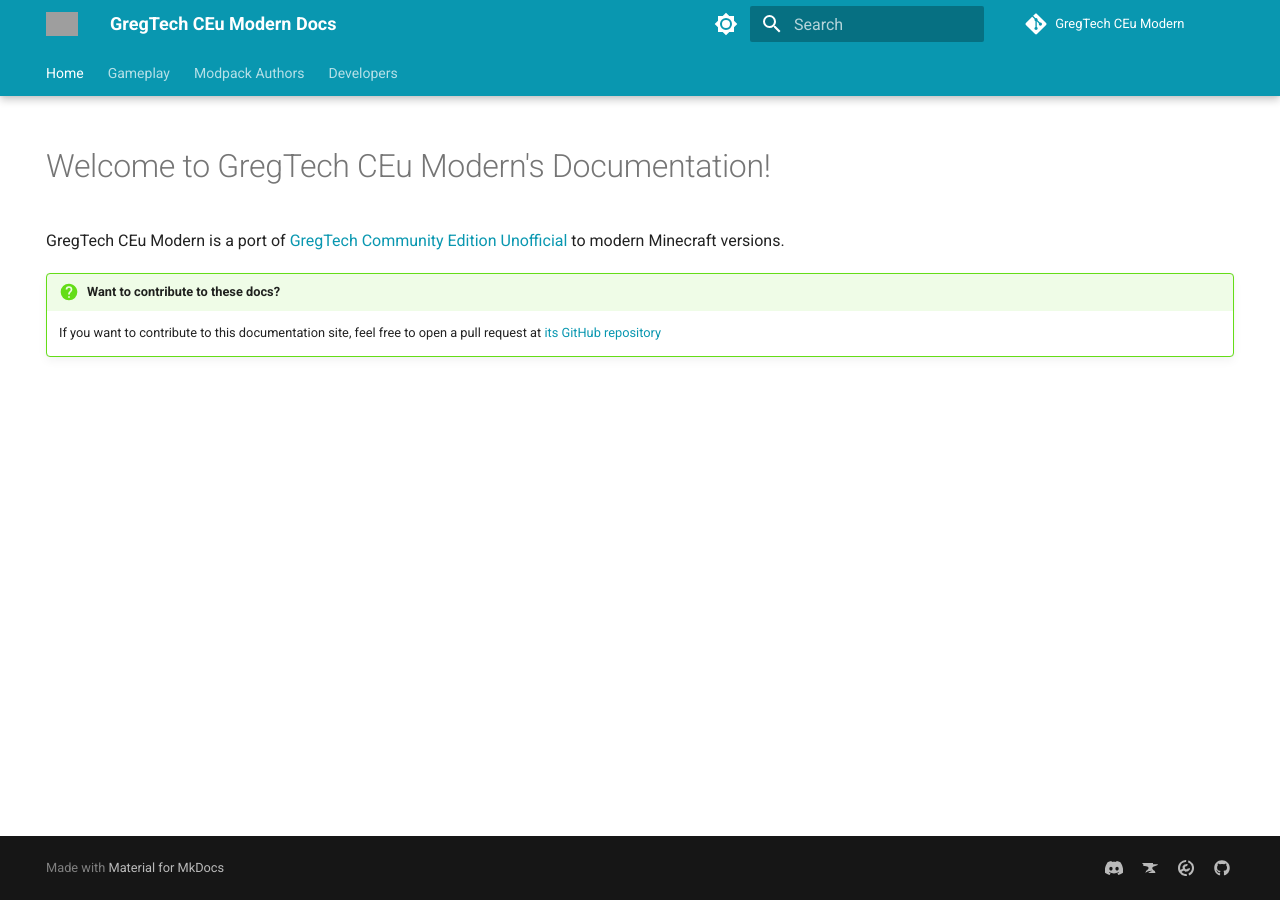
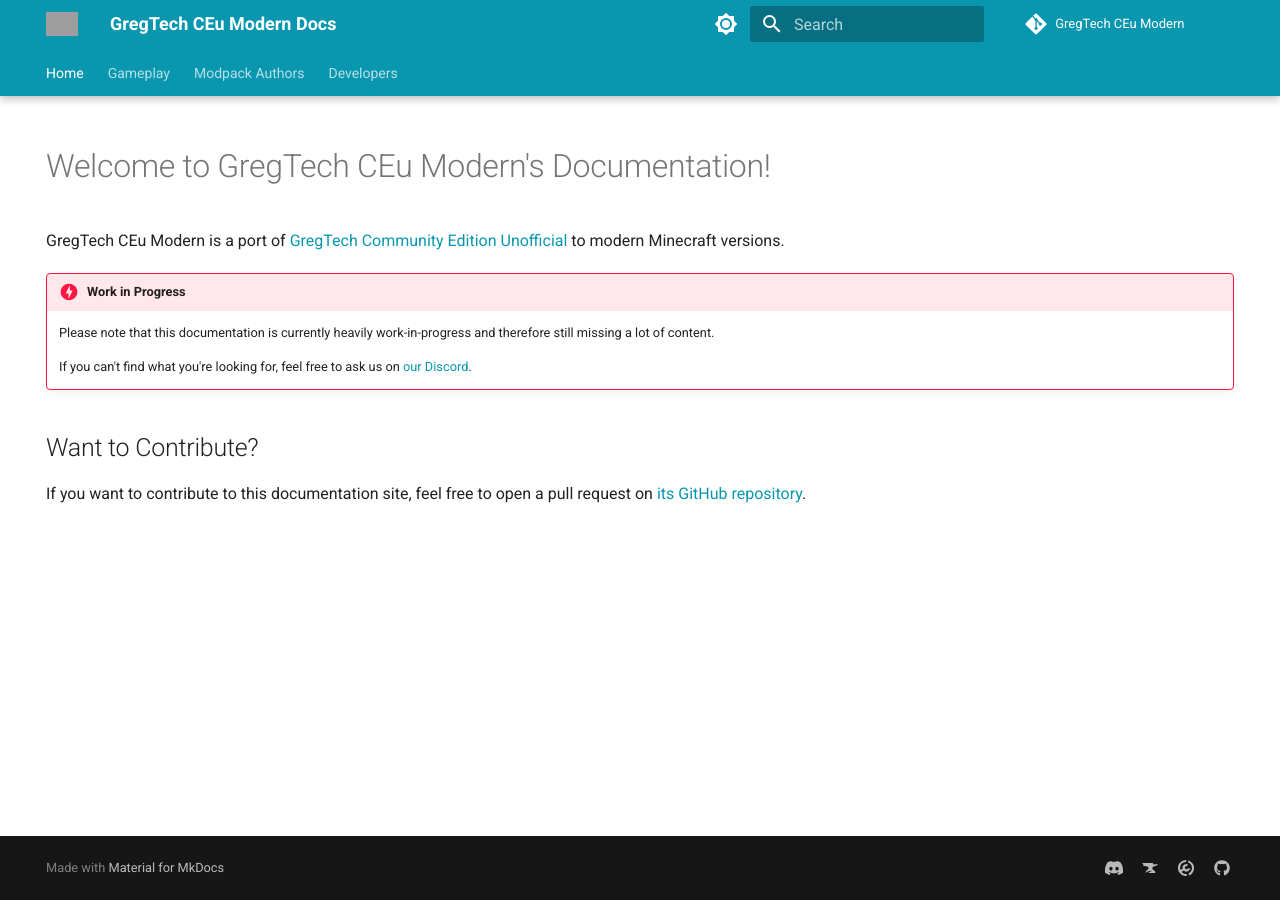
Before and after one commit to GregTechCEu/gtceu-modern-docs, an MkDocs documentation site: the page built from docs/index.md, in a window 1280 px wide. Built offline with MkDocs 1.6.1 and Material for MkDocs 9.7.7, drawn with Linux system fonts in a browser that asks for light colours; comment, search, counter and statistics services are not loaded; grey boxes are pictures that could not be loaded.

Commit message:
add WIP warning on home page

```diff
--- a/docs/index.md
+++ b/docs/index.md
@@ -11,7 +11,13 @@
 GregTech CEu Modern is a port of [GregTech Community Edition Unofficial](https://github.com/GregTechCEu/GregTech)
 to modern Minecraft versions.
 
+!!! danger "Work in Progress"
+    Please note that this documentation is currently heavily work-in-progress and therefore still missing a lot of content.
 
-!!! question "Want to contribute to these docs?"
-    If you want to contribute to this documentation site, feel free to open a pull request at
-    [its GitHub repository](https://github.com/mikerooni/gtceu-modern-docs)
+    If you can't find what you're looking for, feel free to ask us on [our Discord](https://discord.gg/bWSWuYvURP).
+
+
+## Want to Contribute?
+
+If you want to contribute to this documentation site, feel free to open a pull request on
+[its GitHub repository](https://github.com/mikerooni/gtceu-modern-docs).
```
